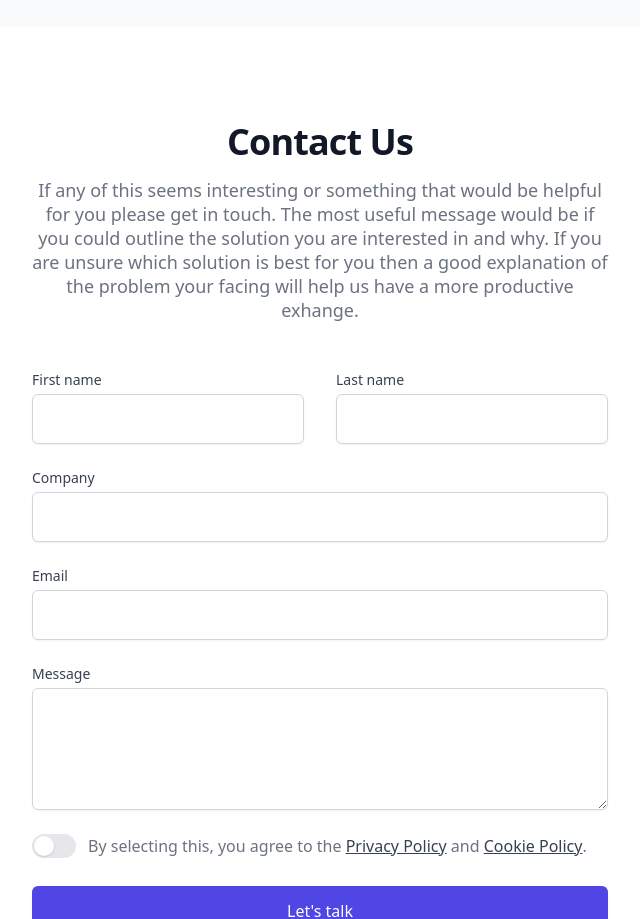
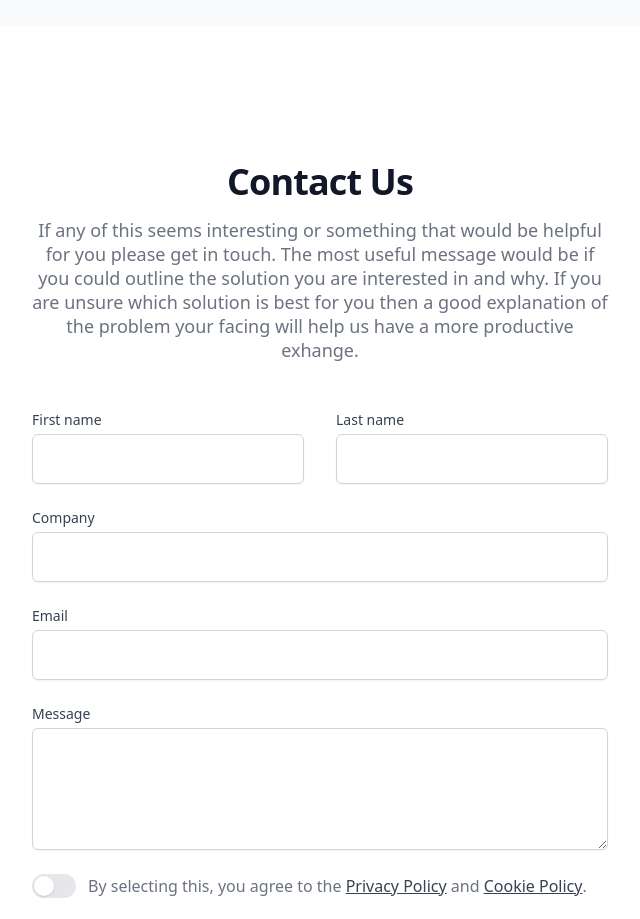
Before and after one commit to arctheowl/RR-Website, a Next.js app: page / in a window 1280 px wide. Shown: the part 8220-9139 px from the top of the page, without its empty margins (320-960 px from the left). Built offline with nearby package versions, Linux system fonts and the light colour scheme.

Commit message:
Changed contact padding

```diff
--- a/src/components/Contact.tsx
+++ b/src/components/Contact.tsx
@@ -78,7 +78,7 @@ const Contact = () => {
           />
         </svg>
         <div className="text-center">
-          <h2 className="text-3xl font-bold tracking-tight text-gray-900 sm:text-4xl">
+          <h2 className="text-3xl font-bold tracking-tight text-gray-900 sm:text-4xl md:pt-10">
             Contact Us
           </h2>
           <p className="mt-4 text-lg leading-6 text-gray-500">
--- a/src/components/Hero.tsx
+++ b/src/components/Hero.tsx
@@ -29,7 +29,7 @@ export function Hero() {
             <p className="">Services We Offer</p>
           </a>
         </button>
-        <Button href="/register">Contact Us</Button>
+        <Button href="#contact">Contact Us</Button>
       </div>
       <div className="md: h-60"></div>
     </Container>
```
